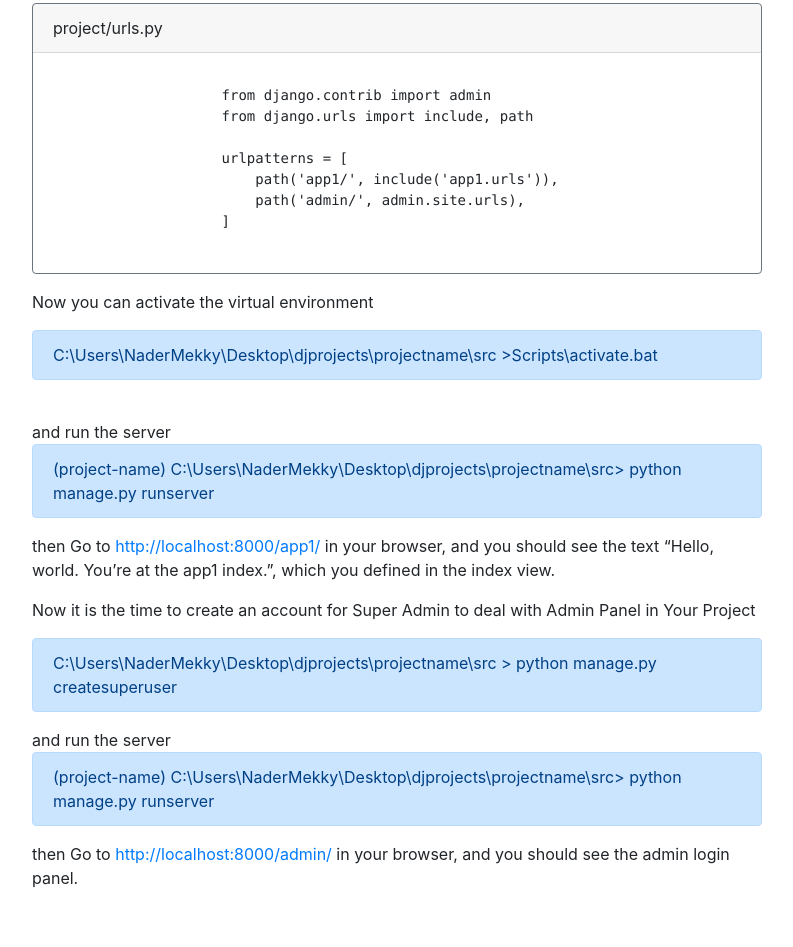
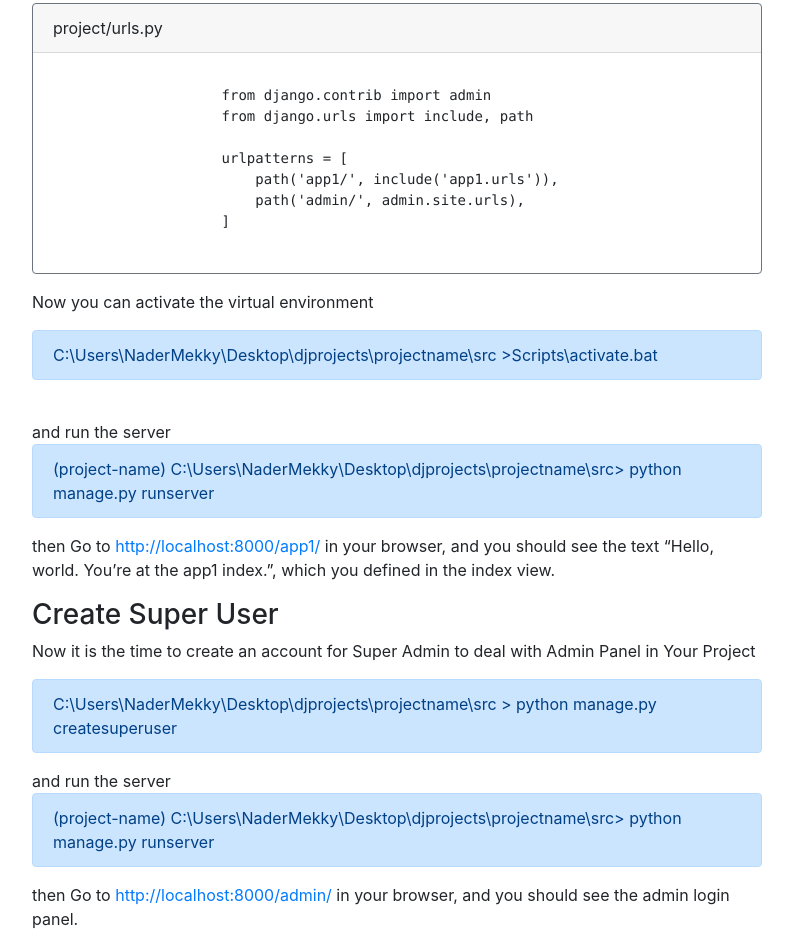
Before and after one commit to nadermekky/Django-Steps, a plain HTML site: page index.html in a window 1280 px wide. Shown: the part 3755-4702 px from the top of the page, without its empty margins (53-846 px from the left). Before the commit the page ends 4661 px from the top, so only its background shows below. Drawn offline with nearby package versions, Linux system fonts and the light colour scheme.

Commit message:
some updates

```diff
--- a/index.html
+++ b/index.html
@@ -275,6 +275,7 @@
             <div class="alert alert-primary"> (project-name) C:\Users\NaderMekky\Desktop\djprojects\projectname\src> python manage.py runserver</div>
              then Go to <a href="http://localhost:8000/app1/" target="blank">http://localhost:8000/app1/</a>  in your browser, and you should see the text “Hello, world. You’re at the app1 index.”, which you defined in the index view.
         </p>
+        <h3>Create Super User</h3>
         <p>
             Now it is the time to create an account for Super Admin to deal with Admin Panel in Your Project <br>
             <div class="alert alert-primary"> C:\Users\NaderMekky\Desktop\djprojects\projectname\src > python manage.py createsuperuser</div>
```
